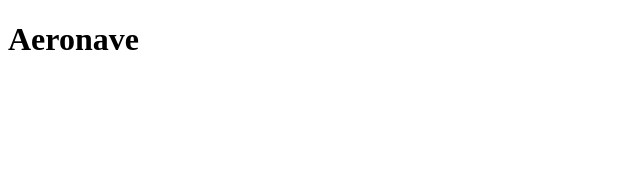
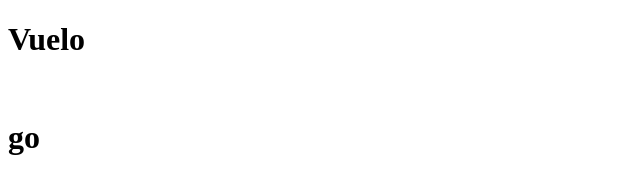
Before and after one commit to alvarosiles11/vuelo, a website: page html/index.html in a window 1280 px wide. Shown: the whole page, without its empty margins (0-640 px from the left). Drawn offline with Linux system fonts and the light colour scheme.

Commit message:
job release

```diff
--- a/html/index.html
+++ b/html/index.html
@@ -8,6 +8,8 @@
   </head>
 
   <body>
-    <h1>Aeronave</h1>
+    <h1>Vuelo</h1>
+    <br />
+    <h1>go</h1>
   </body>
 </html>
```
